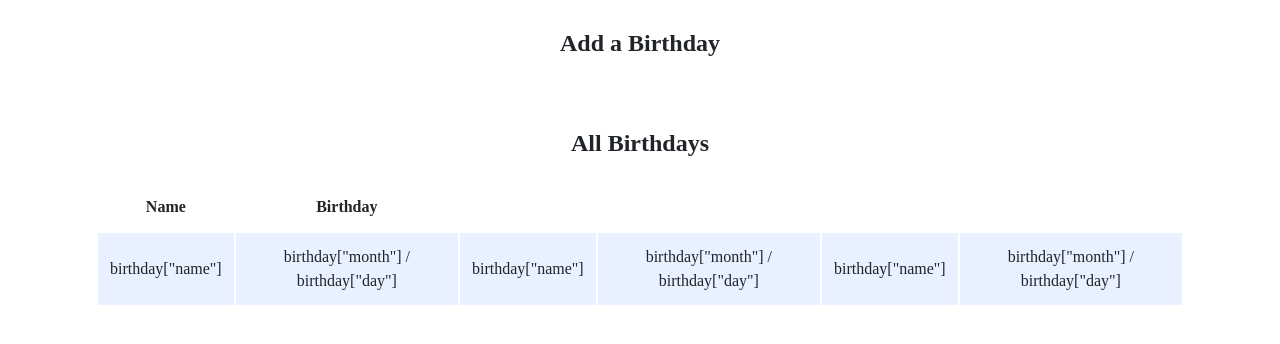
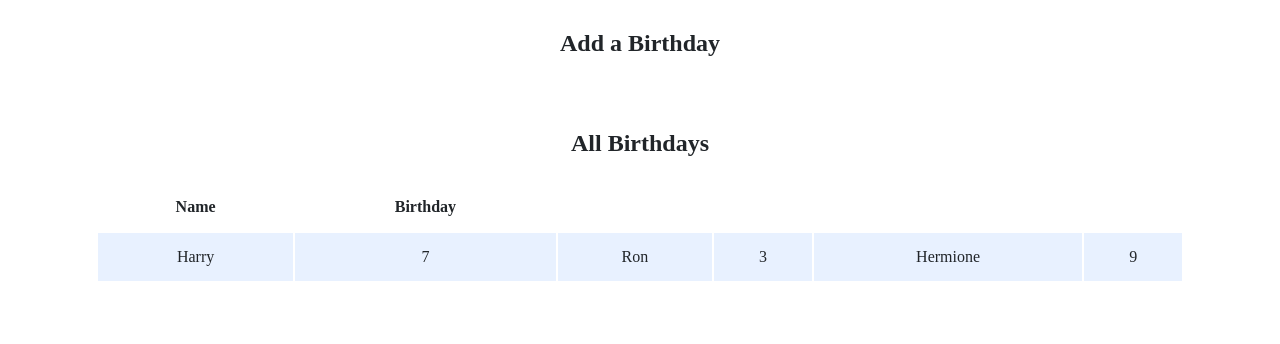
Before and after one commit to Bharat1298/CS50, a Flask app: page / in a window 1280 px wide. Shown: the part 235-579 px from the top of the page. Run offline with Flask 3, Linux system fonts and the light colour scheme; data comes from the database, SQL or seed files in the repository; some libraries are stand-ins or nearby versions.

Commit message:
Tue, Aug 8, 2023, 12:00 PM -04:00

```diff
--- a/birthdays/templates/index.html
+++ b/birthdays/templates/index.html
@@ -29,8 +29,8 @@
                     </thead>
                     <tbody>
                         {% for birthday in birthdays%}
-                            <td> birthday["name"] </td>
-                            <td> birthday["month"] / birthday["day"] </td>
+                            <td> {{birthday["name"]}} </td>
+                            <td> {{birthday["month"]}} </td>
                         {% endfor %}
                     </tbody>
                 </table>
```
